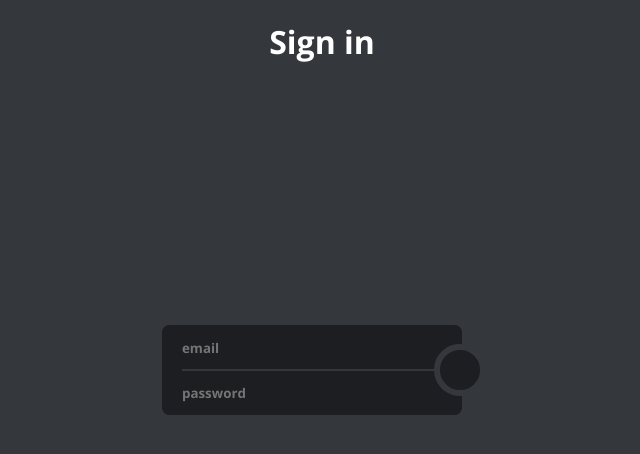
After one commit to wedname/Blog, a Flask app: page /authorization in a window 1280 px wide. The commit adds this page. Shown: the top 454 px of the page, without its empty margins (318-958 px from the left). Run offline with Flask 2, Linux system fonts and the light colour scheme; some libraries are stand-ins or nearby versions.

Commit message:
Initial commit

```diff
--- a/main.py
+++ b/main.py
@@ -41,11 +41,18 @@ import random
 import string
 import os
 from blog import *
+from users import *
 
 app = Flask(__name__)
 
+ath_user = None
+ath = False
+
 blog = Blog()
 articles = blog.posts_list
+
+users = Users('./users.json')
+
 blog.add_post(
     'wedname',
     'First post',
@@ -100,5 +107,63 @@ def create_article():
         return 'METHOD NOT ALLOWED'
 
 
+@app.route('/create/user', methods=['GET', 'POST'])
+def create_user():
+    if request.method == 'GET':
+        return render_template('create_user.html')
+    elif request.method == 'POST':
+        # image = request.files['article_image']
+        # random_name = ''.join([random.choice(string.digits + string.ascii_letters) for x in range(10)])
+        # img_path = f'static/images/{random_name}.jpg'
+        # image.save(img_path)
+        if request.form['confirm_password'] == request.form['password']:
+            users.create_user(
+                name=request.form['username'],
+                email=request.form['email'],
+                password=request.form['password']
+            )
+            return redirect('/')
+        else:
+            return redirect('/create/user')
+    else:
+        return 'METHOD NOT ALLOWED'
+
+
+@app.route('/authorization', methods=['GET', 'POST'])
+def authorization():
+    global ath_user
+    global ath
+
+    if request.method == 'GET':
+        return render_template('authorization.html')
+    elif request.method == 'POST':
+        if users.search_user(request.form['email']) is not None:
+            user = users.auth_user_id(request.form['email'])
+            if request.form['password'] == users.users[user]['password']:
+                ath_user = user
+                ath = True
+                print('Все норм!')
+                return redirect(f'/user/{ath_user}')
+            print('Не тот пароль!')
+            return redirect('/authorization')
+        else:
+            return redirect('/create/user')
+    else:
+        return 'METHOD NOT ALLOWED'
+
+
+@app.route('/users', methods=['GET'])
+def get_users():
+    return render_template('users.html', users=users.users)
+
+
+@app.route('/user/<int:id>', methods=['GET'])
+def get_user(id):
+    for user in users.users:
+        if user['id'] == id:
+            return render_template('user.html', user=user)
+    abort(418)
+
+
 if __name__ == '__main__':
     app.run(host='localhost', port=8000)
--- /dev/null
+++ b/static/assets/css/authorization.css
@@ -0,0 +1,105 @@
+@import url(https://fonts.googleapis.com/css?family=Open+Sans:400,700);
+@import url('https://cdnjs.cloudflare.com/ajax/libs/font-awesome/4.2.0/css/font-awesome.min.css');
+
+*{
+	font-family: 'Open Sans', 'sans-serif', 'FontAwesome';
+}
+body{
+    background: rgb(52, 56, 61);
+}
+h1{
+	color: rgb(255, 255, 255);
+	margin: 20px auto 0;
+	width: 200px;
+	text-align: center;
+}
+#wrapper{
+	position: absolute;
+	width: 320px;
+	left: 50%;
+	margin-left: -160px;
+	top: 50%;
+	margin-top: -75px;
+}
+
+/* === Sign in Form === */
+#signin {
+	height: 90px;
+	width: 300px;
+	border-radius: 8px;
+	position: relative;
+}
+#signin::before {
+	display: block;
+	position: relative;
+	height: 2px;
+	background: rgb(52, 56, 61);
+	content: '';
+	top: 44px;
+	margin-left: 20px;
+	z-index: 1;
+}
+#signin input:first-of-type{
+	border-top-right-radius: 8px;
+	border-top-left-radius: 8px;
+}
+#signin input:last-of-type{
+	border-bottom-right-radius: 8px;
+	border-bottom-left-radius: 8px;
+}
+#signin  input[type="text"], #signin  input[type="password"], #signin button[type="submit"]{
+	background: rgb(28, 30, 33);
+	box-shadow: inset -100px -100px 0 rgb(28, 30, 33); /*Prevent yellow autofill color*/
+	color: rgb(52, 56, 61);
+}
+#signin  input[type="text"], #signin  input[type="password"]{
+	position: relative;
+	display: block;
+	width: 280px;
+	height: 45px;
+	border: 0;
+	outline: 0;
+	top: -2px;
+	padding: 0 0 0 20px;
+	font-weight: 700;
+}
+#signin  input[type="text"]:focus, #signin  input[type="password"]:focus{
+	color: rgb(255, 255, 255);
+}
+#signin button[type="submit"]{
+	display: block;
+	position: absolute;
+	width: 52px;
+	height: 52px;
+	color: rgb(52, 56, 61);
+	border-radius: 50px;
+	outline: 0;
+	z-index: 2;
+	top: 19px;
+	right: -24px;
+	border: 6px solid rgb(52, 56, 61);
+	font-size: 25px;
+	text-indent: 0px;
+	padding-left: 9px;
+	padding-bottom: 3px;
+	text-align: center;
+}
+#signin button[type="submit"]:hover{
+	color: rgb(0, 126, 165);
+	text-shadow: 0 0 10px rgb(0, 126, 165);
+	cursor: pointer;
+}
+#signin p {
+	color: rgb(79, 85, 97);
+	padding: 0 20px;
+	font-weight: 700;
+	font-size: 12px;
+	margin: 5px 0 0 0;
+}
+#signin p > a{
+	color: rgb(111, 119, 135);
+	text-decoration: none;
+}
+#signin p > a:hover{
+	border-bottom: 1px solid;
+}
--- /dev/null
+++ b/templates/authorization.html
@@ -0,0 +1,25 @@
+<!DOCTYPE html>
+<html >
+<head>
+  <meta charset="UTF-8">
+  <title>Authorization</title>
+
+
+
+      <link rel="stylesheet" href="http://localhost:8000{{ url_for('static', filename='assets/css/authorization.css') }}">
+</head>
+
+<body>
+  <h1>Sign in</h1>
+<div id="wrapper">
+	<form id="signin" method="post" action="/authorization" enctype="multipart/form-data">
+		<input type="text" id="user" name="email" placeholder="email" />
+		<input type="password" id="pass" name="password" placeholder="password" />
+		<button type="submit"></button>
+<!--		<p>forgot your password? <a href="#">click here</a></p>-->
+	</form>
+</div>
+
+
+</body>
+</html>
--- a/templates/index.html
+++ b/templates/index.html
@@ -19,6 +19,8 @@
 				<ul class="links">
 					<li><a href="/">Home</a></li>
 					<li><a href="/create/article">Create post</a></li>
+					<li><a href="/authorization">Authorization</a></li>
+					<li><a href="/create/user">Registration</a></li>
 					<li><a href="#contacts">Contacts</a></li>
 				</ul>
 			</nav>
--- /dev/null
+++ b/users.json
@@ -0,0 +1,3 @@
+[
+
+]
```
Also changed, not shown: templates/create_user.html (added, +40 -0 lines), templates/user.html (added, +17 -0 lines), templates/users.html (added, +20 -0 lines), users.py (+37 -13 lines).
